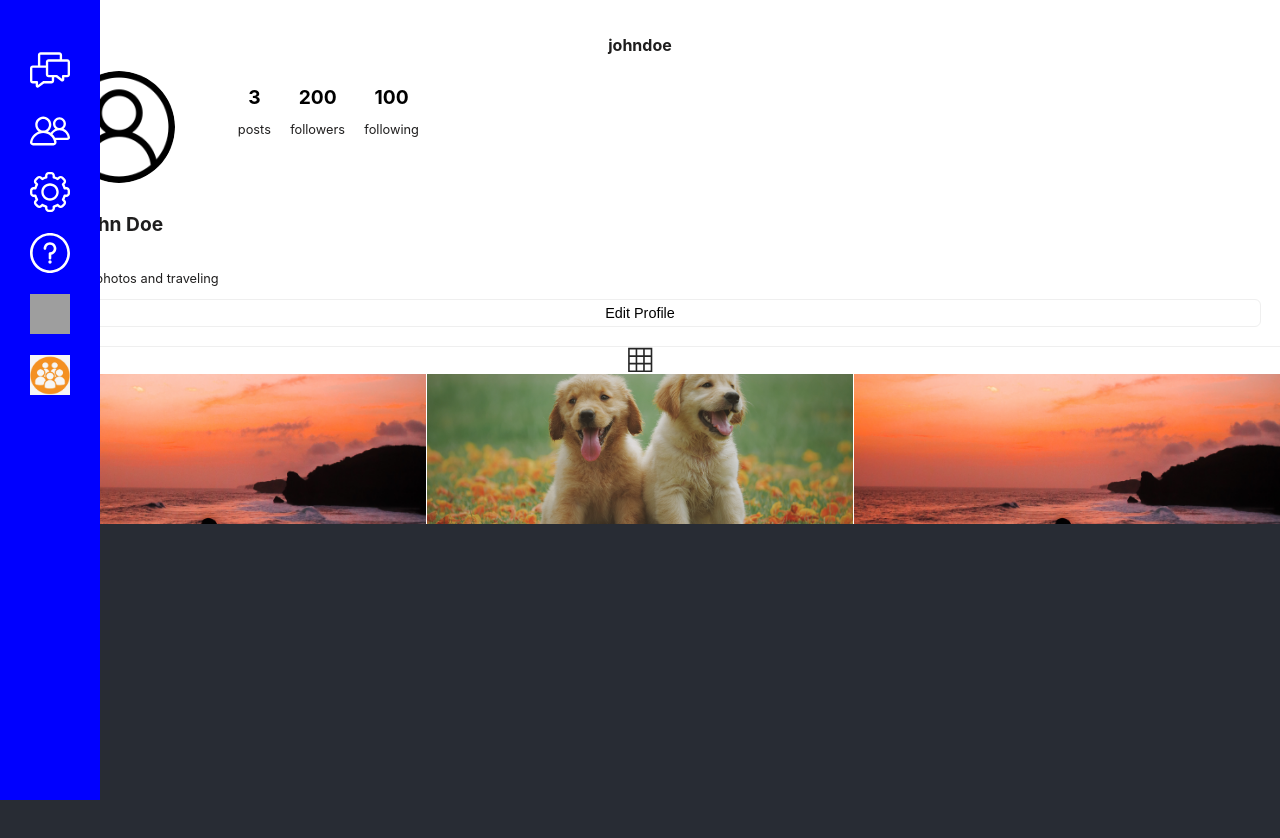
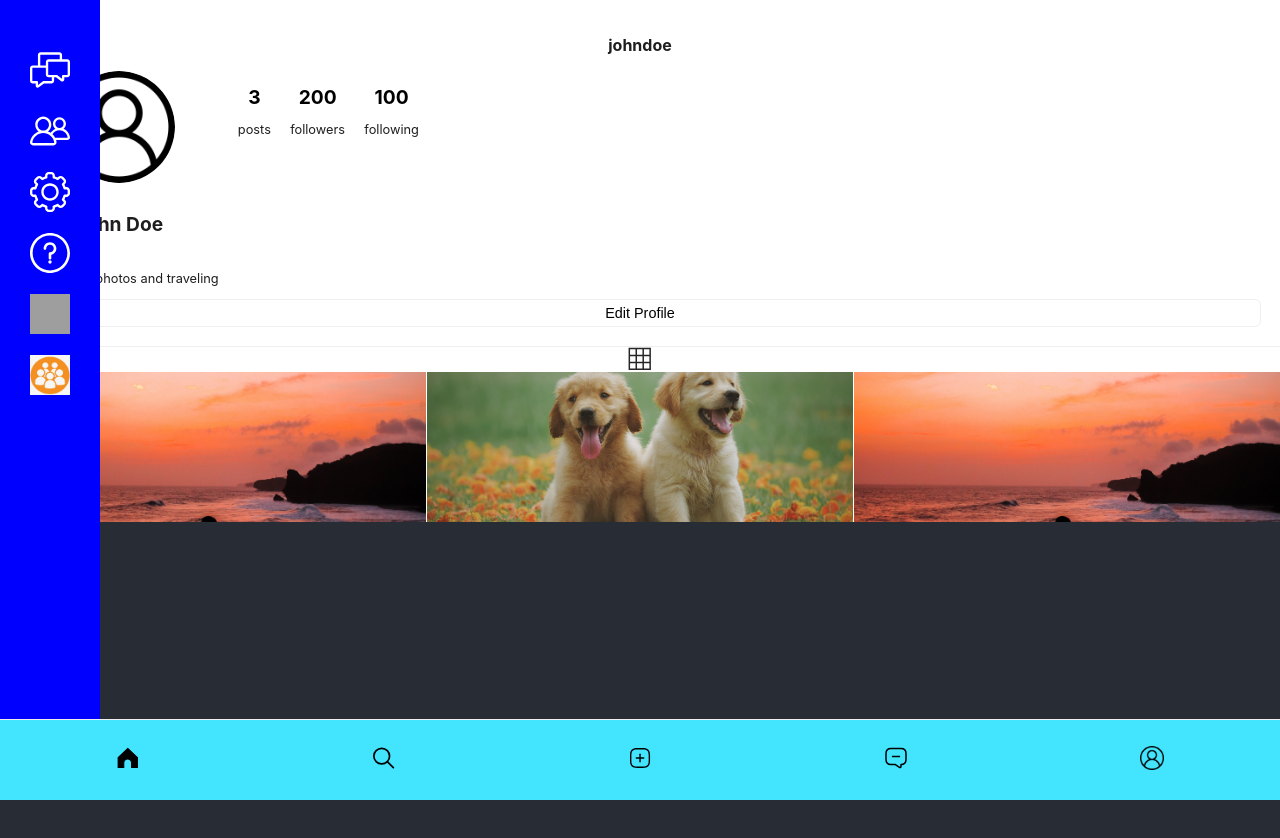
Before and after one commit to dbueno3/GameSnap-CSE370, a React (Create React App) app: page /myprofile in a window 1280 px wide. Shown: the top 838 px of the page. Built offline with nearby package versions, Linux system fonts and the light colour scheme; grey boxes are pictures that could not be loaded.

Commit message:
This commit contains the code for the component of bottombar- #75

```diff
--- /dev/null
+++ b/src/Component/BottomBar.css
@@ -0,0 +1,36 @@
+.bottombar {
+    position: fixed;
+    bottom: 0;
+    left: 0;
+    right: 0;
+    display: flex;
+    justify-content: space-around;
+    align-items: center;
+    height: 5rem;
+    background-color: #43E4FE;
+    border-top: 1px solid #efefef;
+    z-index: 1;
+  }
+
+  .bottom-bar__icon {
+    font-size: 2.5rem;
+    color: #8e8e8e;
+    cursor: pointer;
+  }
+  img{
+    width: 24px;
+    height: 24px;
+  }
+
+  .bottom-bar__icon:hover {
+    color: #000000;
+  }
+  @media (max-width: 768px) {
+  .bottom-bar {
+    height: 4rem;
+  }
+
+  .bottom-bar__icon {
+    font-size: 2rem;
+  }
+}
--- /dev/null
+++ b/src/Component/BottomBar.jsx
@@ -0,0 +1,52 @@
+import React from 'react';
+import { Link } from 'react-router-dom';
+import './BottomBar.css';
+import homeIcon from '../assets/home.svg';
+import searchIcon from '../assets/search.svg';
+import addIcon from '../assets/add.svg';
+import messageIcon from '../assets/message.svg';
+import profileIcon from '../assets/user.png';
+
+const BottomBar = () => {
+  return (
+    <div className="bottombar">
+      <Link to="/posts">
+        <img
+          className="bottombar__icon"
+          src={homeIcon || 'https://via.placeholder.com/20'}
+          alt="Home"
+        />
+      </Link>
+      <Link to="/search">
+        <img
+          className="bottombar__icon"
+          src={searchIcon || 'https://via.placeholder.com/20'}
+          alt="Search"
+        />
+      </Link>
+      <Link to="/create-post">
+        <img
+          className="bottombar__icon"
+          src={addIcon || 'https://via.placeholder.com/20'}
+          alt="Create Post"
+        />
+      </Link>
+      <Link to="/messages">
+        <img
+          className="bottombar__icon"
+          src={messageIcon || 'https://via.placeholder.com/20'}
+          alt="Messages"
+        />
+      </Link>
+      <Link to="/profile">
+        <img
+          className="bottombar__icon"
+          src={profileIcon || 'https://via.placeholder.com/20'}
+          alt="Profile"
+        />
+      </Link>
+    </div>
+  );
+};
+
+export default BottomBar;
--- a/src/Component/Myprofile.jsx
+++ b/src/Component/Myprofile.jsx
@@ -5,6 +5,7 @@ import userPic from '../assets/user.png';
 import puppyPicture from '../assets/puppy.jpg';
 import sunsetPicture from '../assets/sunset.jpg';
 import ProfileGrid from "./ProfileGrid";
+import BottomBar from "./BottomBar";
 
 function MyProfile() {
     const user = {
@@ -41,6 +42,7 @@ function MyProfile() {
         <div>
           <Header user={user}/>
           <ProfileGrid posts={posts} />
+          <BottomBar/>
         </div>
       );
 }
```
